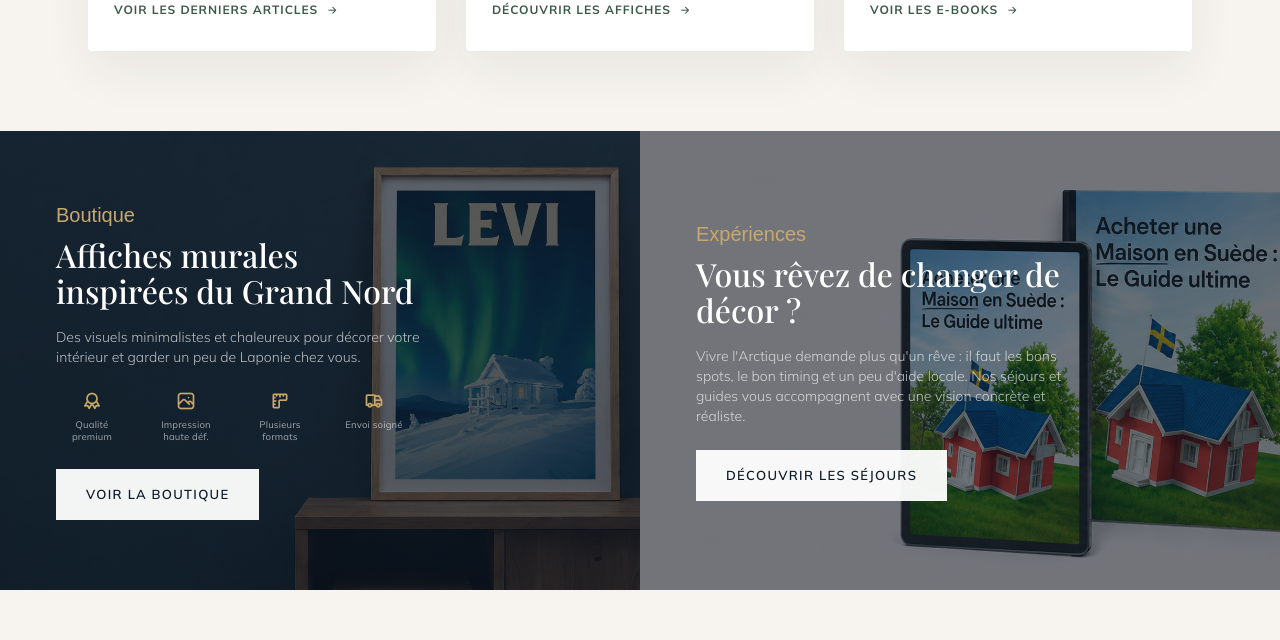
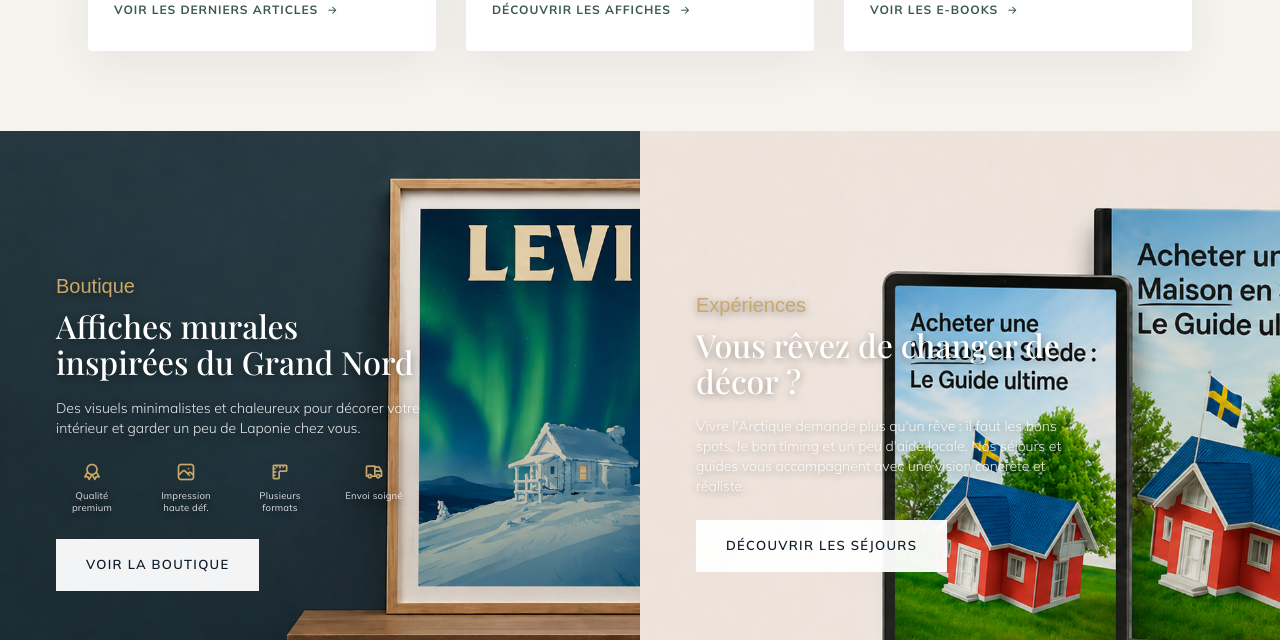
Before and after one commit to thelaplandtribe-ctrl/thelaplandtribe.com, a Next.js app: page / in a window 1280 px wide. Shown: the part 1255-1895 px from the top of the page. Built offline with nearby package versions, Linux system fonts and the light colour scheme; no server answers; a web font is replaced by a local one.

Commit message:
fix: showcase section plus haute + suppression overlays

```diff
--- a/components/ShowcaseSection.tsx
+++ b/components/ShowcaseSection.tsx
@@ -10,7 +10,6 @@ type ShowcaseHalf = {
   illustration: React.ReactNode;
   bgImage?: string;
   bgImageAlt?: string;
-  overlayClass?: string;
 };
 
 type ShowcaseSectionProps = {
@@ -33,7 +32,6 @@ const defaultLeft: ShowcaseHalf = {
   ],
   bgImage: "/images/bg-affiches.png",
   bgImageAlt: "Affiches murales inspirées de la Laponie",
-  overlayClass: "bg-night/65",
   illustration: (
     <svg viewBox="0 0 300 280" xmlns="http://www.w3.org/2000/svg">
       <defs>
@@ -75,7 +73,6 @@ const defaultRight: ShowcaseHalf = {
   ctaHref: "/pages/contact",
   bgImage: "/images/bg-ebooks.png",
   bgImageAlt: "E-books d'expatriation The Lapland Tribe",
-  overlayClass: "bg-night/55",
   illustration: (
     <svg viewBox="0 0 300 280" xmlns="http://www.w3.org/2000/svg">
       <defs>
@@ -122,35 +119,42 @@ const defaultRight: ShowcaseHalf = {
   ),
 };
 
+const TEXT_SHADOW = "0 2px 8px rgba(0,0,0,0.4)";
+
 function Half({ data, dark }: { data: ShowcaseHalf; dark?: boolean }) {
   return (
     <div
-      className={`relative overflow-hidden min-h-[440px] flex items-center py-[70px] px-8 md:px-14 ${
+      className={`relative overflow-hidden min-h-[600px] flex items-center py-20 px-8 md:px-14 ${
         dark ? "bg-[#0A1422]" : "bg-night"
       }`}
     >
       {data.bgImage && (
-        <>
         <img
           src={data.bgImage}
           alt={data.bgImageAlt || ""}
           aria-hidden={data.bgImageAlt ? undefined : true}
           className="absolute inset-0 w-full h-full object-cover"
         />
-          <div
-            className={`absolute inset-0 ${data.overlayClass || "bg-night/60"}`}
-            aria-hidden="true"
-          />
-        </>
       )}
       <div className="relative z-10 max-w-[380px]">
-        <span className="font-script text-gold text-xl block mb-2">
+        <span
+          className="font-script text-gold text-xl block mb-2"
+          style={{ textShadow: TEXT_SHADOW }}
+        >
           {data.eyebrow}
         </span>
-        <h2 className="font-display text-[32px] leading-[1.12] font-medium mb-[18px] text-white">
+        <h2
+          className="font-display text-[32px] leading-[1.12] font-medium mb-[18px] text-white"
+          style={{ textShadow: TEXT_SHADOW }}
+        >
           {data.title}
         </h2>
-        <p className="text-sm text-white/70 font-light mb-6">{data.description}</p>
+        <p
+          className="text-sm text-white/90 font-light mb-6"
+          style={{ textShadow: TEXT_SHADOW }}
+        >
+          {data.description}
+        </p>
         {data.features && data.features.length > 0 && (
           <div className="flex flex-wrap gap-[22px] mb-[26px]">
             {data.features.map((f) => (
@@ -159,7 +163,10 @@ function Half({ data, dark }: { data: ShowcaseHalf; dark?: boolean }) {
                 className="flex flex-col items-center gap-[7px] w-[72px] text-center"
               >
                 <i className={`ti ${f.icon} text-xl text-gold`} aria-hidden="true" />
-                <span className="text-[9.5px] text-white/60 leading-[1.3] tracking-[0.02em]">
+                <span
+                  className="text-[9.5px] text-white/85 leading-[1.3] tracking-[0.02em]"
+                  style={{ textShadow: TEXT_SHADOW }}
+                >
                   {f.label}
                 </span>
               </div>
```
Lines whose indentation alone changed are shown as unchanged.
